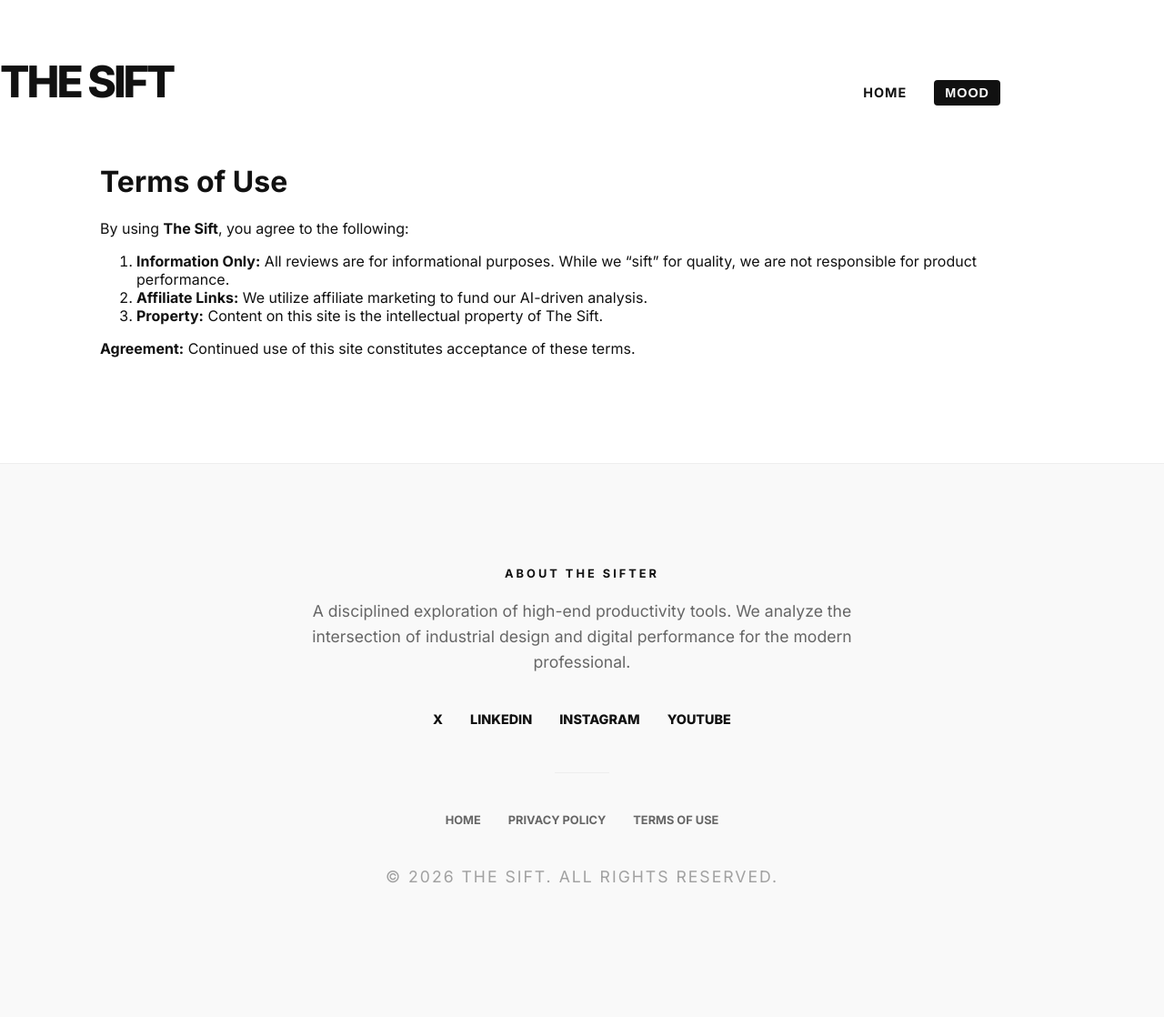
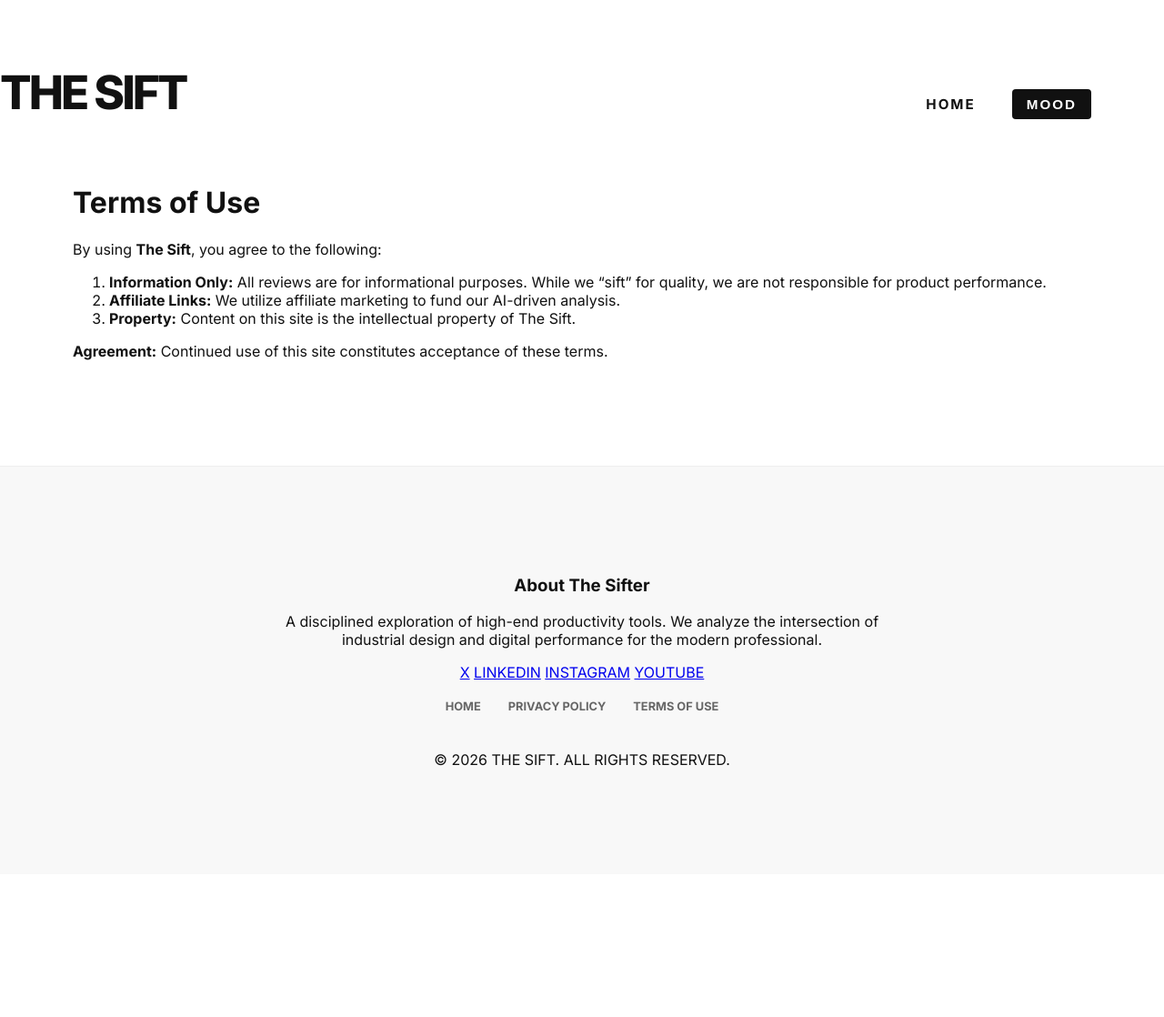
Before and after one commit to 174hz/thesift, a Jekyll site: the page built from terms.md, in a window 1280 px wide. Shown: the whole page at 91% size. Built offline with Jekyll 4.4.1, drawn with Linux system fonts in a browser that asks for light colours; after the commit the page ends 961 px from its top, so only the background shows below that.

Commit message:
Update style.scss

```diff
--- a/assets/css/style.scss
+++ b/assets/css/style.scss
@@ -1,54 +1,53 @@
 ---
 ---
-/* 1. ARCHITECTURAL VARIABLES */
+/* 1. LAYOUT VARIABLES */
 :root {
   --bg-color: #ffffff;
   --text-color: #111111;
   --border-color: #eeeeee;
   --muted-text: #666666;
-  --footer-bg: #f9f9f9; /* Distinct footer variation */
-  --max-width: 1100px;
-  --hero-height: 420px;
+  --footer-bg: #f8f8f8; /* Distinct footer variation */
+  --max-width: 1200px; /* Expanded for a wider, elite feel */
+  --hero-height: 450px;
 }
 
 [data-theme="dark"], [data-theme="graphite"] {
   --bg-color: #0c0c0c;
   --text-color: #ffffff;
   --border-color: #222222;
-  --footer-bg: #141414; /* Darker footer variation */
+  --footer-bg: #111111;
 }
 
-/* 2. GLOBAL RESET & CENTERING */
+/* 2. GLOBAL DISCIPLINE */
 body {
     margin: 0; padding: 0;
     background: var(--bg-color);
     color: var(--text-color);
     font-family: 'Inter', sans-serif;
     display: flex; flex-direction: column; align-items: center;
-    transition: background 0.3s ease;
 }
 
 .site-wrapper {
     width: 100%;
-    max-width: var(--max-width); /* Locks content to 1100px width */
-    padding: 0 20px;
+    max-width: var(--max-width);
+    padding: 0 40px; /* Generous breathing room on edges */
     box-sizing: border-box;
 }
 
-/* 3. HEADER: POSITIONED AT OUTER EDGES */
+/* 3. HEADER: POSITIONED IN THE "RED BOXES" */
 .main-header {
     width: 100%;
 }
 
 .header-flex {
     display: flex;
-    justify-content: space-between; /* Pushes Logo left, Nav right */
+    justify-content: space-between; /* Forces Logo Left / Nav Right */
     align-items: baseline;
-    padding: 60px 0 40px 0;
+    padding: 70px 0 50px 0;
 }
 
 .logo {
-    font-size: 3rem; /* Enhanced stylized font size */
+    font-size: 3.2rem; /* Enhanced stylized font size */
     font-weight: 800;
     letter-spacing: -3px;
     text-decoration: none;
@@ -56,39 +55,38 @@
 
     /* FADE-IN ANIMATION */
     opacity: 0;
-    animation: fadeInLogo 1.2s ease-out forwards;
-    animation-delay: 0.2s;
+    animation: fadeInLogo 1.5s ease-out forwards;
 }
 
 @keyframes fadeInLogo {
-    from { opacity: 0; transform: translateY(8px); }
-    to { opacity: 1; transform: translateY(0); }
+    from { opacity: 0; transform: translateX(-10px); } /* Fades in from the left */
+    to { opacity: 1; transform: translateX(0); }
 }
 
 .main-nav {
     display: flex;
-    gap: 30px;
+    gap: 40px;
     align-items: center;
 }
 
 .main-nav a, #theme-cycle {
-    font-size: 0.9rem;
+    font-size: 0.95rem;
     font-weight: 700;
     text-transform: uppercase;
     text-decoration: none;
     color: var(--text-color);
     background: none; border: none; cursor: pointer;
-    letter-spacing: 1px;
+    letter-spacing: 2px;
 }
 
 #theme-cycle {
     background: var(--text-color);
     color: var(--bg-color);
-    padding: 6px 12px;
+    padding: 8px 16px;
     border-radius: 4px;
 }
 
-/* 4. HERO SECTION: WIDTH OF TWO BLOCKS */
+/* 4. HERO: LOCKED TO TWO-BLOCK WIDTH */
 .latest-analysis-hero {
     width: 100%;
     margin-bottom: 60px;
@@ -96,7 +94,7 @@
 
 .hero-image-container {
     width: 100%;
-    height: var(--hero-height); /* Strict cinematic constraint */
+    height: var(--hero-height);
     border-radius: 4px;
     overflow: hidden;
     position: relative;
@@ -106,90 +104,54 @@
 .hero-image-container img {
     width: 100%;
     height: 100%;
-    object-fit: cover; /* Prevents image ballooning */
-    opacity: 0.85;
+    object-fit: cover; /* Stops ballooning */
 }
 
 .hero-overlay {
     position: absolute;
-    bottom: 0;
-    left: 0;
-    right: 0;
-    padding: 40px;
-    background: linear-gradient(transparent, rgba(0,0,0,0.95));
+    bottom: 0; left: 0; right: 0;
+    padding: 50px;
+    background: linear-gradient(transparent, rgba(0,0,0,0.9));
 }
 
 .hero-title {
-    color: #ffffff !important;
-    font-size: 2.8rem;
-    margin: 0;
+    color: #fff !important;
+    font-size: 3rem;
     font-weight: 800;
-    letter-spacing: -1.5px;
+    letter-spacing: -2px;
 }
 
-/* 5. TWO-BLOCK GRID */
+/* 5. GRID SYSTEM */
 .post-grid {
     display: grid;
-    grid-template-columns: 1fr 1fr; /* Exact two-block split */
+    grid-template-columns: 1fr 1fr; /* Two-block width */
     gap: 40px;
-    margin-bottom: 80px;
+    margin-bottom: 100px;
 }
 
-.post-card { text-decoration: none; color: inherit; display: block; }
-.post-image { width: 100%; aspect-ratio: 16/9; border-radius: 4px; overflow: hidden; margin-bottom: 15px; }
+.post-card { text-decoration: none; color: inherit; }
+.post-image { width: 100%; aspect-ratio: 16/9; border-radius: 4px; overflow: hidden; }
 .post-image img { width: 100%; height: 100%; object-fit: cover; }
-.post-title { font-size: 1.4rem; font-weight: 700; color: var(--text-color) !important; margin: 10px 0; }
 
-/* 6. CENTERED FOOTER: DISTINCT PATTERN */
+/* 6. CENTERED FOOTER: COLOR VARIATION */
 .main-footer {
     width: 100%;
-    background: var(--footer-bg); /* Use distinct variation color */
+    background: var(--footer-bg);
     padding: 100px 0;
     margin-top: 100px;
     border-top: 1px solid var(--border-color);
-    display: flex;
-    justify-content: center;
+    display: flex; justify-content: center;
 }
 
 .footer-inner {
-    width: 100%;
-    max-width: 650px;
-    text-align: center; /* Fixes left-to-right alignment */
+    width: 100%; max-width: 700px;
+    text-align: center;
 }
 
-.footer-inner h3 { font-size: 0.8rem; text-transform: uppercase; letter-spacing: 3px; margin-bottom: 20px; }
-.footer-inner p { color: var(--muted-text); font-size: 1.1rem; line-height: 1.6; margin-bottom: 40px; }
-
-.social-bar { display: flex; justify-content: center; gap: 30px; margin-bottom: 50px; }
-.social-bar a { color: var(--text-color); text-decoration: none; font-weight: 800; font-size: 0.9rem; }
-
 .footer-legal-links {
-    display: flex;
-    justify-content: center;
-    gap: 30px;
-    list-style: none;
-    padding: 0;
-    margin-bottom: 40px;
+    display: flex; justify-content: center; gap: 30px; list-style: none; padding: 0; margin-bottom: 40px;
 }
 
 .footer-legal-links a {
-    text-decoration: none;
-    color: var(--muted-text);
-    font-size: 0.8rem;
-    font-weight: 700;
-    text-transform: uppercase;
+    text-decoration: none; color: var(--muted-text); font-size: 0.8rem; font-weight: 700; text-transform: uppercase;
 }
-
-.footer-divider {
-    height: 1px; width: 60px; background: var(--border-color); margin: 0 auto 40px auto;
-}
-
-.copyright { font-size: 0.7rem; color: var(--muted-text); text-transform: uppercase; letter-spacing: 2px; opacity: 0.6; }
-
-/* MOBILE RESPONSIVENESS */
-@media (max-width: 850px) {
-    .header-flex { flex-direction: column; text-align: center; gap: 20px; }
-    .post-grid { grid-template-columns: 1fr; }
-    .hero-image-container { height: 320px; }
-    .hero-title { font-size: 1.8rem; }
-}
```
